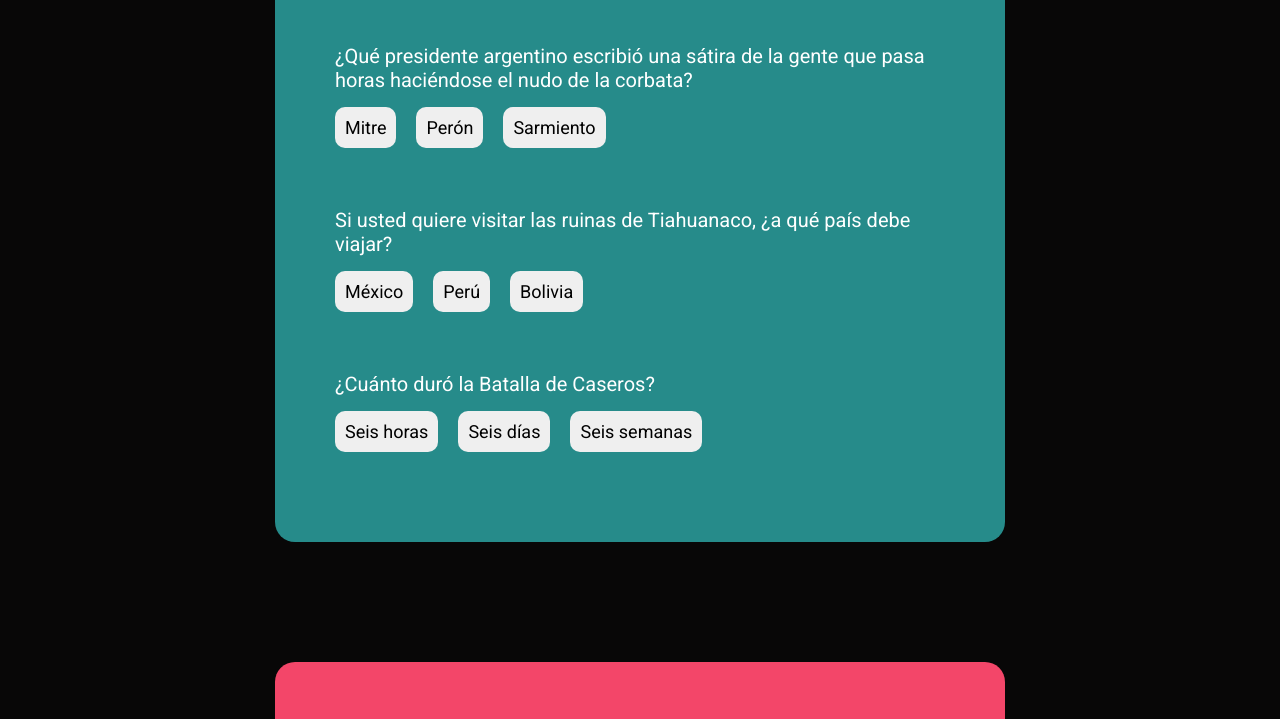
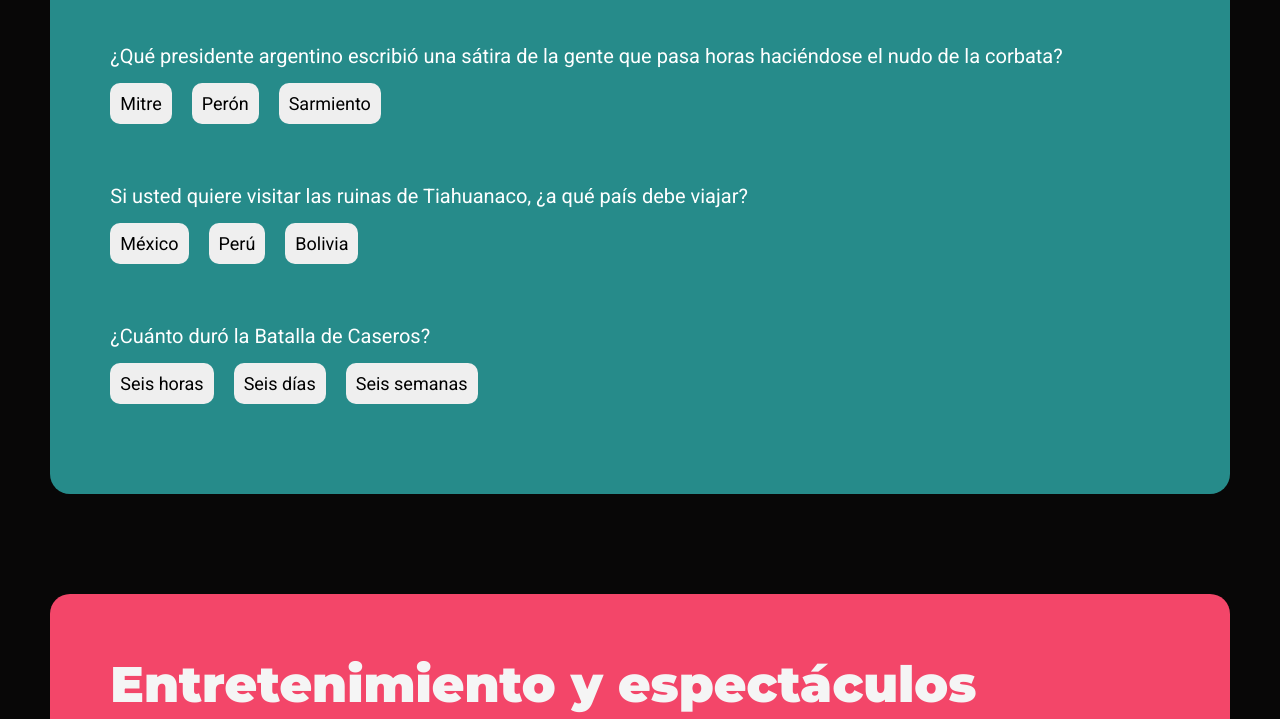
Before and after one commit to idkwn2p/Trivia, a plain HTML site: page index.html in a window 1280 px wide. Shown: the part 256-975 px from the top of the page. Drawn offline with Linux system fonts and the light colour scheme.

Commit message:
Editar index.html y style.css
Alinear tarjetas.

```diff
--- a/index.html
+++ b/index.html
@@ -10,6 +10,7 @@
 </head>
 <body>
         <div class="título">Trivia!</div>
+        <div class="preguntas">
             <div class="contenido">
                 <div class="hist grupo">
                     <div class="título">Historia y Geografía</div>
@@ -180,5 +181,6 @@
                     </div>
                 </div>
 
+
         </div>
 </html>
--- a/style.css
+++ b/style.css
@@ -4,6 +4,19 @@
     font-family: 'Roboto', sans-serif;
 
 }
+
+.preguntas,
+.grupo,
+.preg,
+.rtas {
+    display: flex;
+}
+
+.grupo,
+.preg {
+    flex-direction: column;
+}
+
 
 body {
     background-color: rgb(8, 7, 7);
@@ -18,17 +31,16 @@ body {
 }
 
 .contenido {
-    flex-direction: column;
-    display: flex;
-    align-items: center;
+    align-self: center;
+}
+
+.preguntas {
+    justify-content: center;
 }
 
 .grupo {
     font-size: 20px;
-    max-width: 610px;
     color: white;
-    display: flex;
-    flex-direction: column;
     border-radius: 20px;
     padding: 60px;
     margin: 20px;
@@ -37,8 +49,6 @@ body {
 
 .preg {
     margin-block: 30px;
-    display: flex;
-    flex-direction: column;
     gap: 15px;
 }
 
@@ -109,6 +119,5 @@ button {
 }
 
 .rtas {
-    display: flex;
     gap: 20px;
 }
```
Lines whose indentation alone changed are shown as unchanged.
